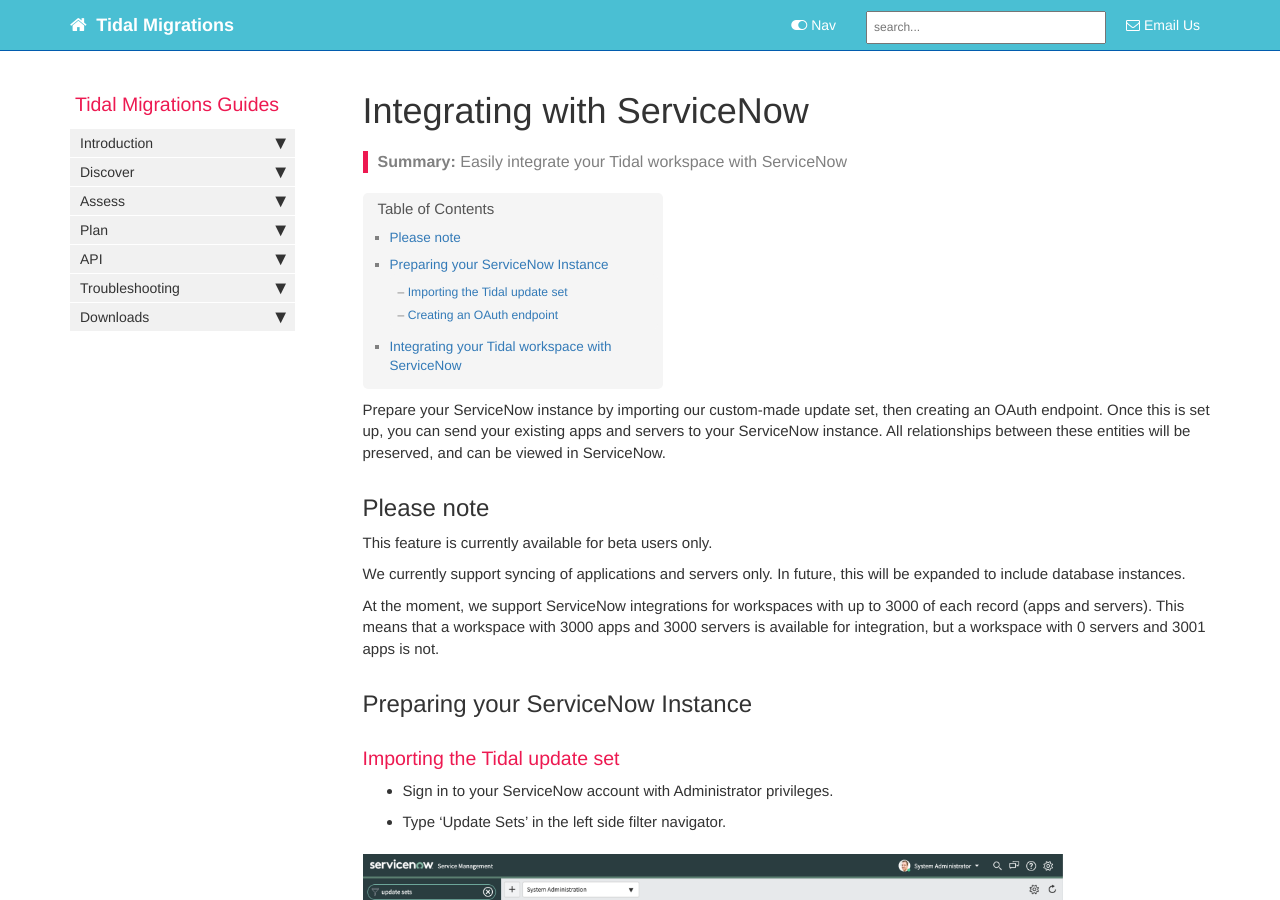
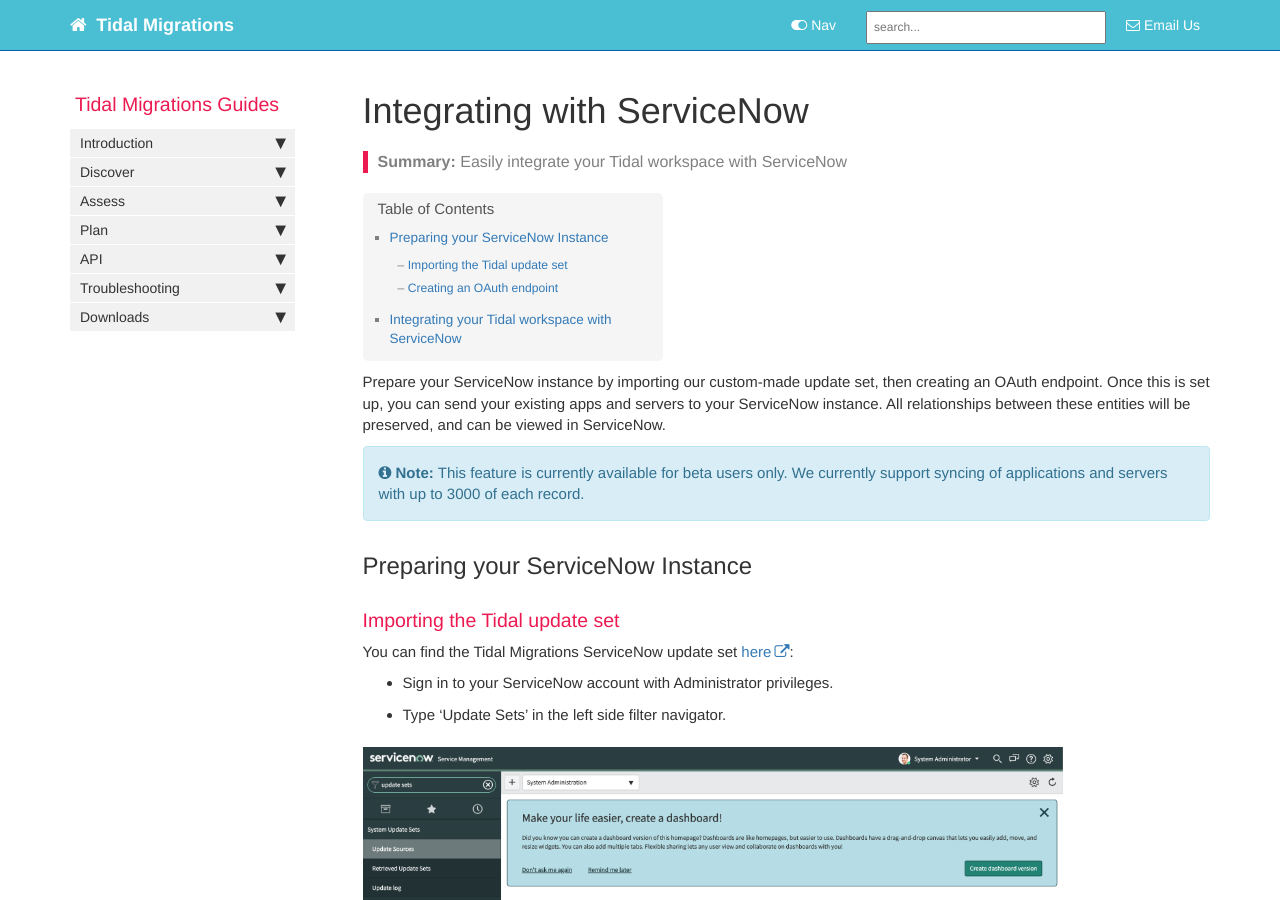
Before and after one commit to tidalmigrations/tidalmigrations.github.io, a Jekyll site: the page built from pages/user guides/integrating_with_servicenow.md, in a window 1280 px wide and 900 px high. Built offline with Jekyll 4.4.1, drawn with Linux system fonts in a browser that asks for light colours; nearby versions of some CDN libraries; comment, search, counter and statistics services are not loaded.

Commit message:
include servicenow in sidebar, add note

```diff
--- a/_data/sidebars/main_sidebar.yml
+++ b/_data/sidebars/main_sidebar.yml
@@ -54,6 +54,9 @@ entries:
           - title: Integrating with Azure Migrate
             output: web
             url: azure-migrate.html
+          - title: Integrating with Servicenow
+            output: web
+            url: integrate-with-servicenow.html
           - title: Windows DNS Zonefile Export
             output: web
             url: windows-zone-export.html
--- a/pages/user guides/integrating_with_servicenow.md
+++ b/pages/user guides/integrating_with_servicenow.md
@@ -9,23 +9,19 @@ permalink: integrate-with-servicenow.html
 
 Prepare your ServiceNow instance by importing our custom-made update set, then creating an OAuth endpoint. Once this is set up, you can send your existing apps and servers to your ServiceNow instance. All relationships between these entities will be preserved, and can be viewed in ServiceNow.
 
-<!-- This is commented for now as the repository is still private.
-You can find the Tidal Migrations ServiceNow update set here:
 
-`` https://github.com/tidalmigrations/service-now/blob/master/Tidal%20SN%20CMDB%20Integration%20v2.xml ``
--->
 
-## Please note
-This feature is currently available for beta users only.
+{% include note.html content="This feature is currently available for beta users only.
+We currently support syncing of applications and servers with up to 3000 of each record." %}
 
-We currently support syncing of applications and servers only. In future, this will be expanded to include database instances.
-
-At the moment, we support ServiceNow integrations for workspaces with up to 3000 of each record (apps and servers).
-This means that a workspace with 3000 apps and 3000 servers is available for integration, but a workspace with 0 servers and 3001 apps is not.
 
 ## Preparing your ServiceNow Instance
 
 ### Importing the Tidal update set
+
+You can find the Tidal Migrations ServiceNow update set [here](https://github.com/tidalmigrations/service-now/blob/master/Tidal%20SN%20CMDB%20Integration.xml):
+
+
 
 - Sign in to your ServiceNow account with Administrator privileges.
 
```
